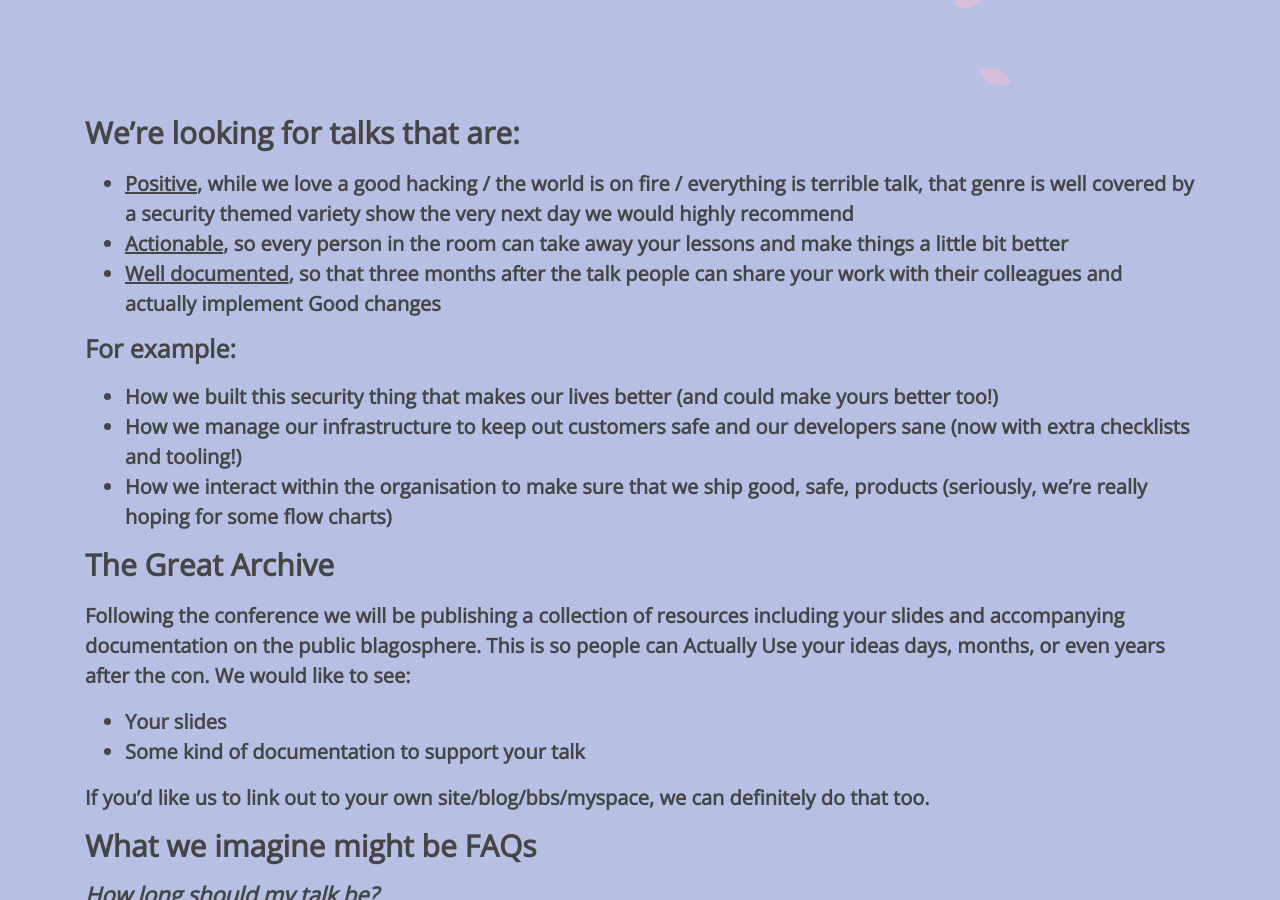
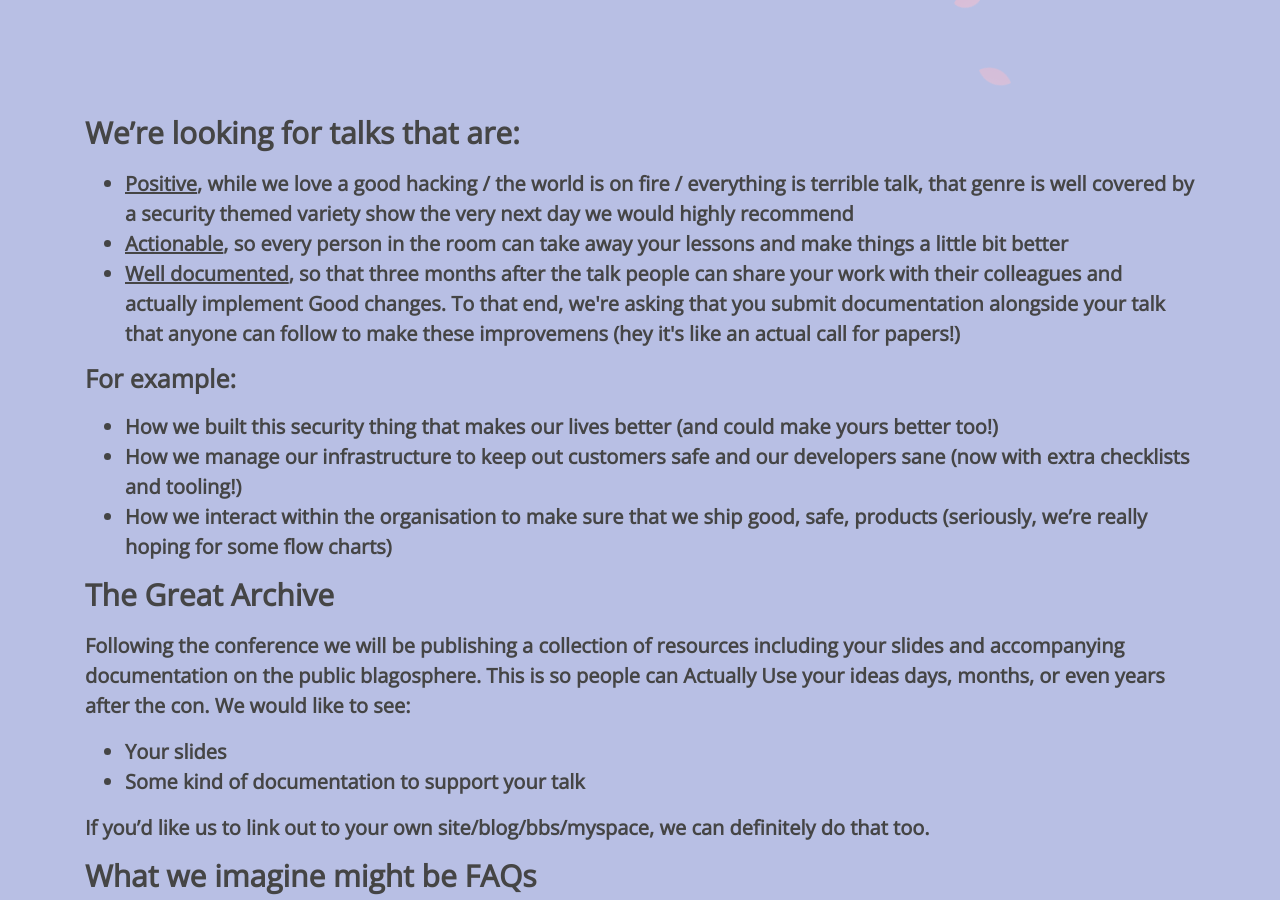
Before and after one commit to purplecon/2018.purplecon.nz, a Jekyll site: the page built from cfp/index.html, in a window 1280 px wide and 900 px high, scrolled down 479 px. Built offline with Jekyll 4.4.1, drawn with Linux system fonts in a browser that asks for light colours.

Commit message:
Actual call for papers

```diff
--- a/cfp/index.html
+++ b/cfp/index.html
@@ -28,7 +28,7 @@ layout: default
           <strong>Actionable</strong>, so every person in the room can take away your lessons and make things a little bit better</li>
         <li>
           <strong>Well documented</strong>, so that three months after the talk people can share your work with their colleagues
-          and actually implement Good changes</li>
+          and actually implement Good changes. To that end, we're asking that you submit documentation alongside your talk that anyone can follow to make these improvemens (hey it's like an actual call for papers!)</li>
       </ul>
 
       <h3>For example:</h3>
```
